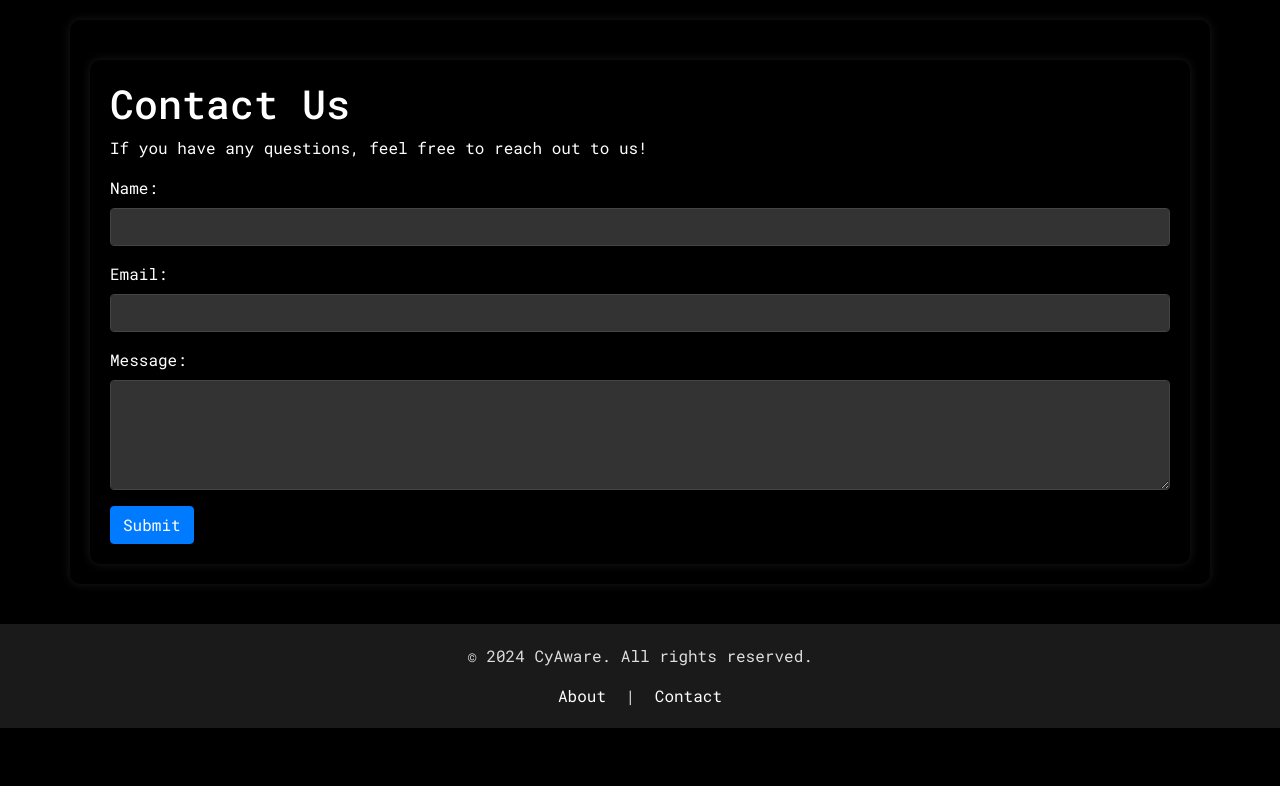
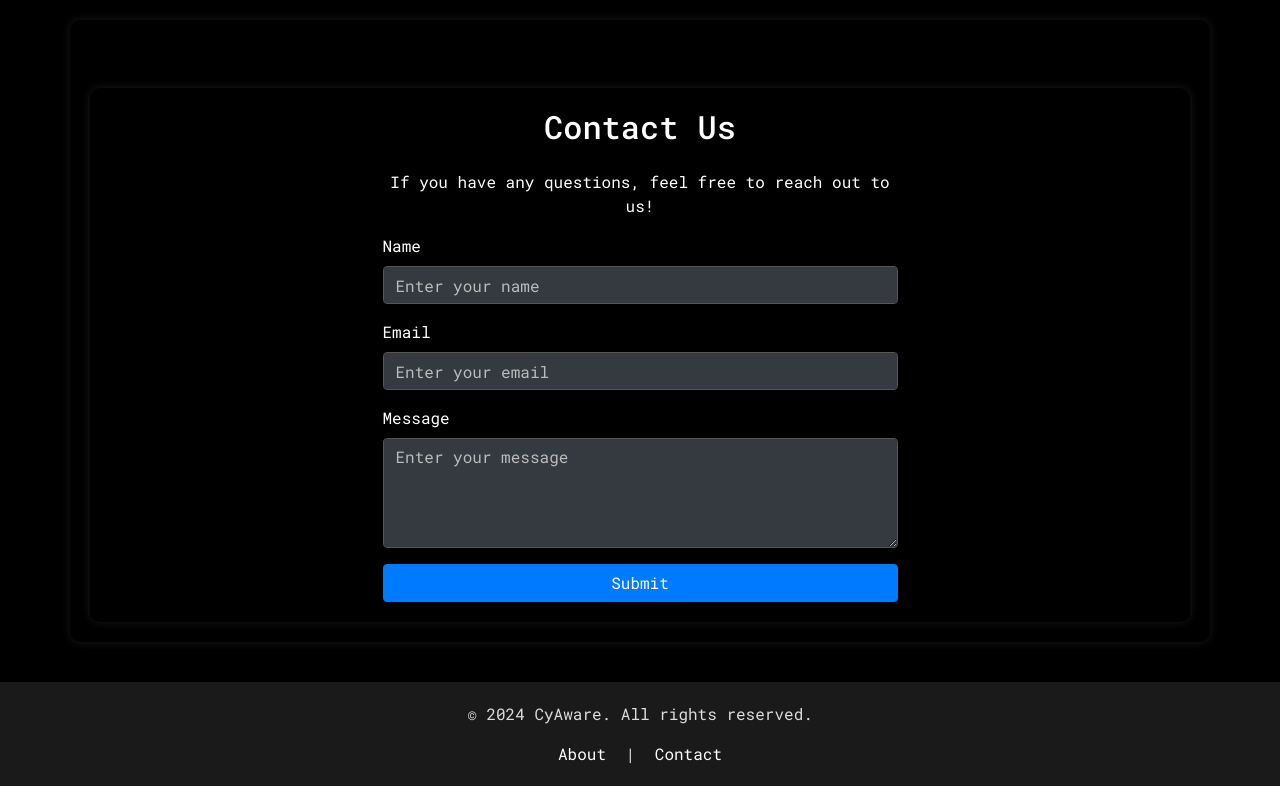
Before and after one commit to drent-z/cyaware, a Flask app: page /contact in a window 1280 px wide. Shown: the part 90-876 px from the top of the page. Before the commit the page ends 818 px from the top, so only its background shows below. Run offline with Flask 3, Linux system fonts and the light colour scheme; parts of the project's set-up code (start-up, migrations or seed data) failed here and were passed over; some libraries are stand-ins or nearby versions.

Commit message:
updated style

```diff
--- a/app/static/styles.css
+++ b/app/static/styles.css
@@ -360,3 +360,28 @@ footer {
         padding: 1rem 0;
     }
 }
+/* Dark mode input field styles */
+input.form-control {
+    background-color: #333;
+    color: #fff;
+    border: 1px solid #555;
+}
+
+input.form-control:focus {
+    background-color: #444;
+    color: #fff;
+    border-color: #00ff00;
+}
+
+/* Apply similar styles for other form elements */
+textarea.form-control, select.form-control {
+    background-color: #333;
+    color: #fff;
+    border: 1px solid #555;
+}
+
+textarea.form-control:focus, select.form-control:focus {
+    background-color: #444;
+    color: #fff;
+    border-color: #00ff00;
+}
--- a/app/templates/account.html
+++ b/app/templates/account.html
@@ -12,11 +12,11 @@
             <div id="accountInfo">
                 <div class="form-group">
                     <label for="displayUsername" class="form-label">Username</label>
-                    <p id="displayUsername" class="form-control-plaintext">{{ current_user.username }}</p>
+                    <p id="displayUsername" class="form-control-plaintext text-white">{{ current_user.username }}</p>
                 </div>
                 <div class="form-group">
                     <label for="displayEmail" class="form-label">Email</label>
-                    <p id="displayEmail" class="form-control-plaintext">{{ current_user.email }}</p>
+                    <p id="displayEmail" class="form-control-plaintext text-white">{{ current_user.email }}</p>
                 </div>
                 <button id="editButton" class="btn btn-secondary btn-block mt-3">Edit</button>
             </div>
--- a/app/templates/contact.html
+++ b/app/templates/contact.html
@@ -3,23 +3,28 @@
 {% block title %}Contact{% endblock %}
 
 {% block content %}
-<div class="container">
-    <h1>Contact Us</h1>
-    <p>If you have any questions, feel free to reach out to us!</p>
-    <form action="#" method="post" class="contact-form">
+<div class="container mt-5">
+    <div class="row justify-content-center">
+        <div class="col-md-6">
+            <h2 class="text-center mb-4">Contact Us</h2>
+            <p class="text-center">If you have any questions, feel free to reach out to us!</p>
+            <form action="{{ url_for('users.contact') }}" method="POST" class="contact-form">
+                {{ form.hidden_tag() }}
                 <div class="form-group">
-            <label for="name">Name:</label>
-            <input type="text" id="name" name="name" class="form-control" required>
+                    {{ form.name.label(class="form-label") }}
+                    {{ form.name(class="form-control bg-dark text-white", placeholder="Enter your name") }}
                 </div>
                 <div class="form-group">
-            <label for="email">Email:</label>
-            <input type="email" id="email" name="email" class="form-control" required>
+                    {{ form.email.label(class="form-label") }}
+                    {{ form.email(class="form-control bg-dark text-white", placeholder="Enter your email") }}
                 </div>
                 <div class="form-group">
-            <label for="message">Message:</label>
-            <textarea id="message" name="message" class="form-control" rows="4" required></textarea>
+                    {{ form.message.label(class="form-label") }}
+                    {{ form.message(class="form-control bg-dark text-white", placeholder="Enter your message", rows="4") }}
                 </div>
-        <button type="submit" class="btn btn-primary">Submit</button>
+                <button type="submit" class="btn btn-primary btn-block">Submit</button>
             </form>
         </div>
+    </div>
+</div>
 {% endblock %}
--- a/app/templates/login.html
+++ b/app/templates/login.html
@@ -9,11 +9,11 @@
                 {{ form.hidden_tag() }}
                 <div class="form-group">
                     {{ form.email.label(class="form-label") }}
-                    {{ form.email(class="form-control", placeholder="Enter your email") }}
+                    {{ form.email(class="form-control bg-dark text-white", placeholder="Enter your email") }}
                 </div>
                 <div class="form-group">
                     {{ form.password.label(class="form-label") }}
-                    {{ form.password(class="form-control", placeholder="Enter your password") }}
+                    {{ form.password(class="form-control bg-dark text-white", placeholder="Enter your password") }}
                 </div>
                 <div class="form-check mb-3">
                     {{ form.remember_me(class="form-check-input") }}
@@ -21,7 +21,7 @@
                 </div>
                 <button type="submit" class="btn btn-primary btn-block">Login</button>
             </form>
-            <div class="mt-3">
+            <div class="mt-3 text-center">
                 <p>Don't have an account? <a href="{{ url_for('users.register') }}">Register</a></p>
                 <p><a href="{{ url_for('users.reset_request') }}">Forgot Password?</a></p>
             </div>
--- a/app/users/forms.py
+++ b/app/users/forms.py
@@ -1,7 +1,6 @@
 from flask_wtf import FlaskForm
-from wtforms import StringField, PasswordField, SubmitField, BooleanField
+from wtforms import StringField, PasswordField, SubmitField, BooleanField, TextAreaField
 from wtforms.validators import DataRequired, Length, Email, EqualTo, ValidationError
-from flask_wtf.file import FileField, FileAllowed
 from flask_login import current_user
 from app.models import User
 
@@ -58,3 +57,9 @@ class ResetPasswordForm(FlaskForm):
     password = PasswordField('Password', validators=[DataRequired()])
     confirm_password = PasswordField('Confirm Password', validators=[DataRequired(), EqualTo('password')])
     submit = SubmitField('Reset Password')
+
+class ContactForm(FlaskForm):
+    name = StringField('Name', validators=[DataRequired()])
+    email = StringField('Email', validators=[DataRequired(), Email()])
+    message = TextAreaField('Message', validators=[DataRequired()])
+    submit = SubmitField('Submit')
--- a/app/users/routes.py
+++ b/app/users/routes.py
@@ -1,10 +1,11 @@
 from flask import render_template, url_for, flash, redirect, request, Blueprint, jsonify, current_app
 from flask_login import login_user, current_user, logout_user, login_required
-from app import db, bcrypt
+from app import db, bcrypt, mail
 from app.models import User
 from app.users.forms import (RegistrationForm, LoginForm, UpdateAccountForm,
-                             RequestResetForm, ResetPasswordForm)
+                             RequestResetForm, ResetPasswordForm, ContactForm)
 from app.users.utils import save_picture, send_reset_email, send_verification_email
+from flask_mail import Message
 import logging
 
 users = Blueprint('users', __name__)
@@ -121,3 +122,21 @@ def verify_token(token):
     db.session.commit()
     flash('Your account has been verified! You can now log in', 'success')
     return redirect(url_for('users.login'))
+
+@users.route("/contact", methods=['GET', 'POST'])
+def contact():
+    form = ContactForm()
+    if form.validate_on_submit():
+        msg = Message(
+            'Contact Form Submission',
+            sender=form.email.data,
+            recipients=[current_app.config['MAIL_USERNAME']]
+        )
+        msg.body = f'''
+        From: {form.name.data} <{form.email.data}>
+        {form.message.data}
+        '''
+        mail.send(msg)
+        flash('Your message has been sent. Thank you!', 'success')
+        return redirect(url_for('users.contact'))
+    return render_template('contact.html', title='Contact', form=form)
```
Also changed, not shown: app/templates/register.html (+5 -5 lines). Lines whose indentation alone changed are shown as unchanged.
